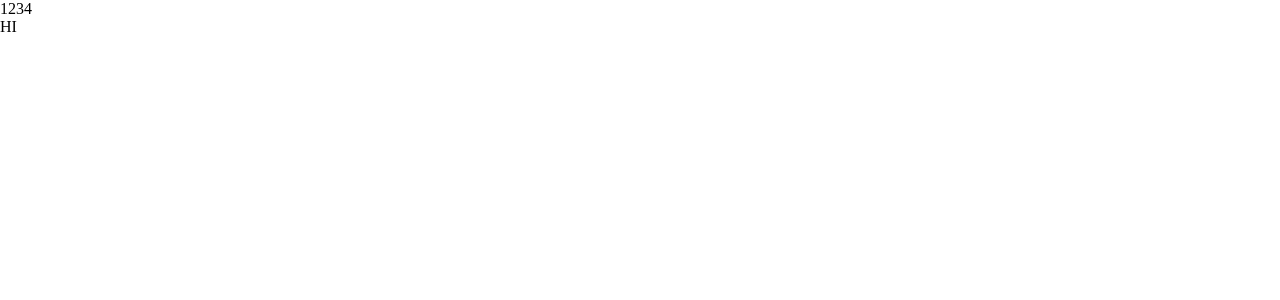
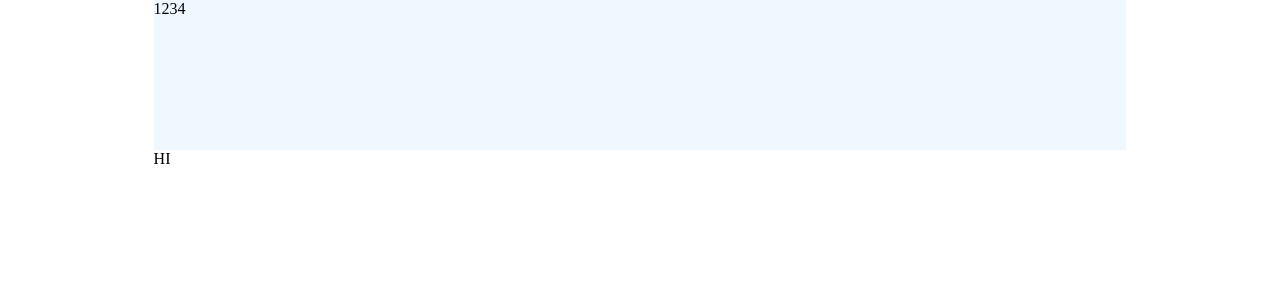
Before and after one commit to snowball-develops/snowballproject, a React (Create React App) app in the folder front/: page / in a window 1280 px wide. Shown: the top 300 px of the page. Built offline with nearby package versions, Linux system fonts and the light colour scheme.

Commit message:
집에서하자

```diff
--- a/front/src/components/design/Top.jsx
+++ b/front/src/components/design/Top.jsx
@@ -3,6 +3,7 @@ import React from 'react'
 function Top() {
   return (
     <nav className='TopBar'>
+      <header><h1></h1></header>
        <span>1</span>
        <span>2</span>
        <span>3</span>
--- a/front/src/index.css
+++ b/front/src/index.css
@@ -3,3 +3,15 @@
    padding: 0%;
    box-sizing: border-box;
 }
+body{
+   width: 100%;
+   min-height: 100vh;
+}
+#root{
+   margin: 0 12%;
+}
+.TopBar{
+   width: 100%;
+   height: 150px;
+   background-color: aliceblue;
+}
```
